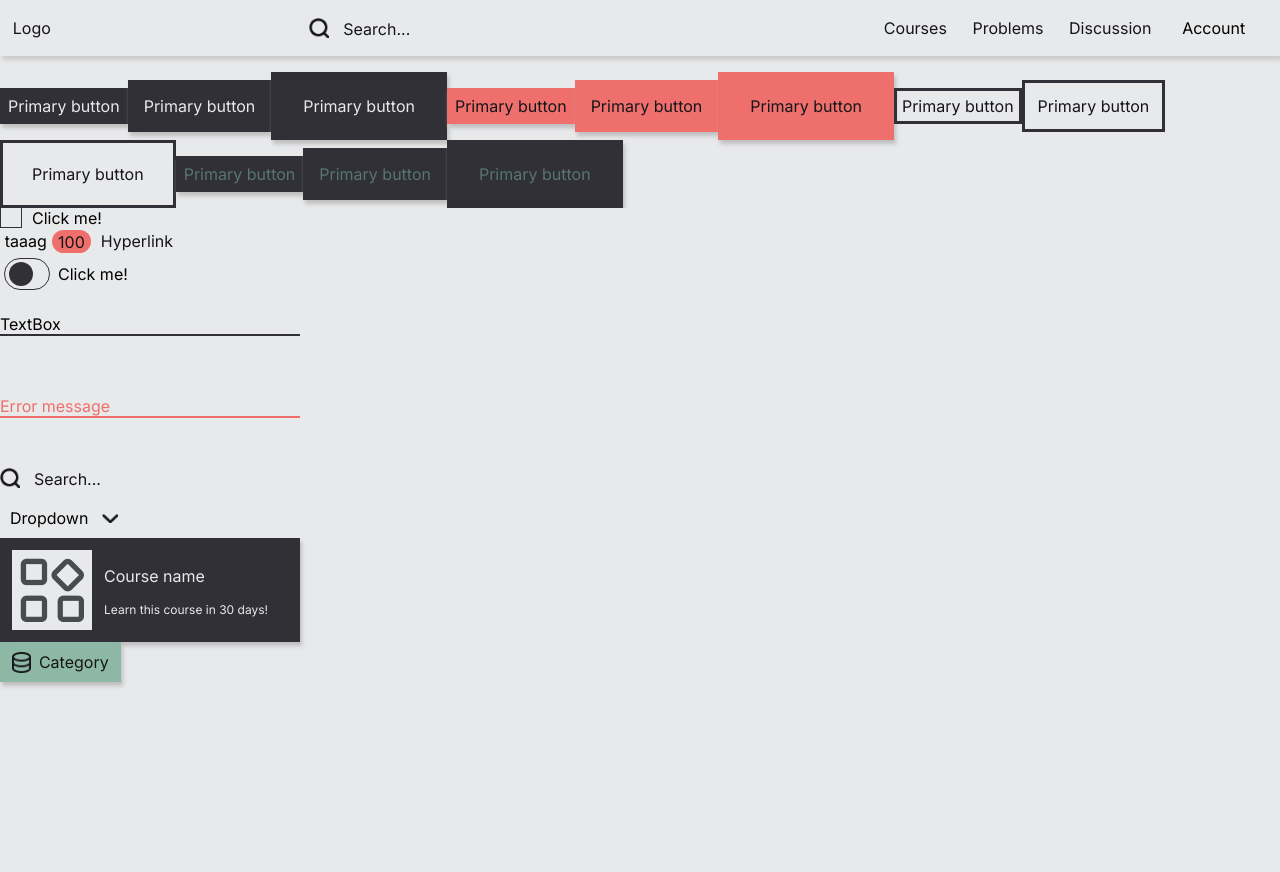
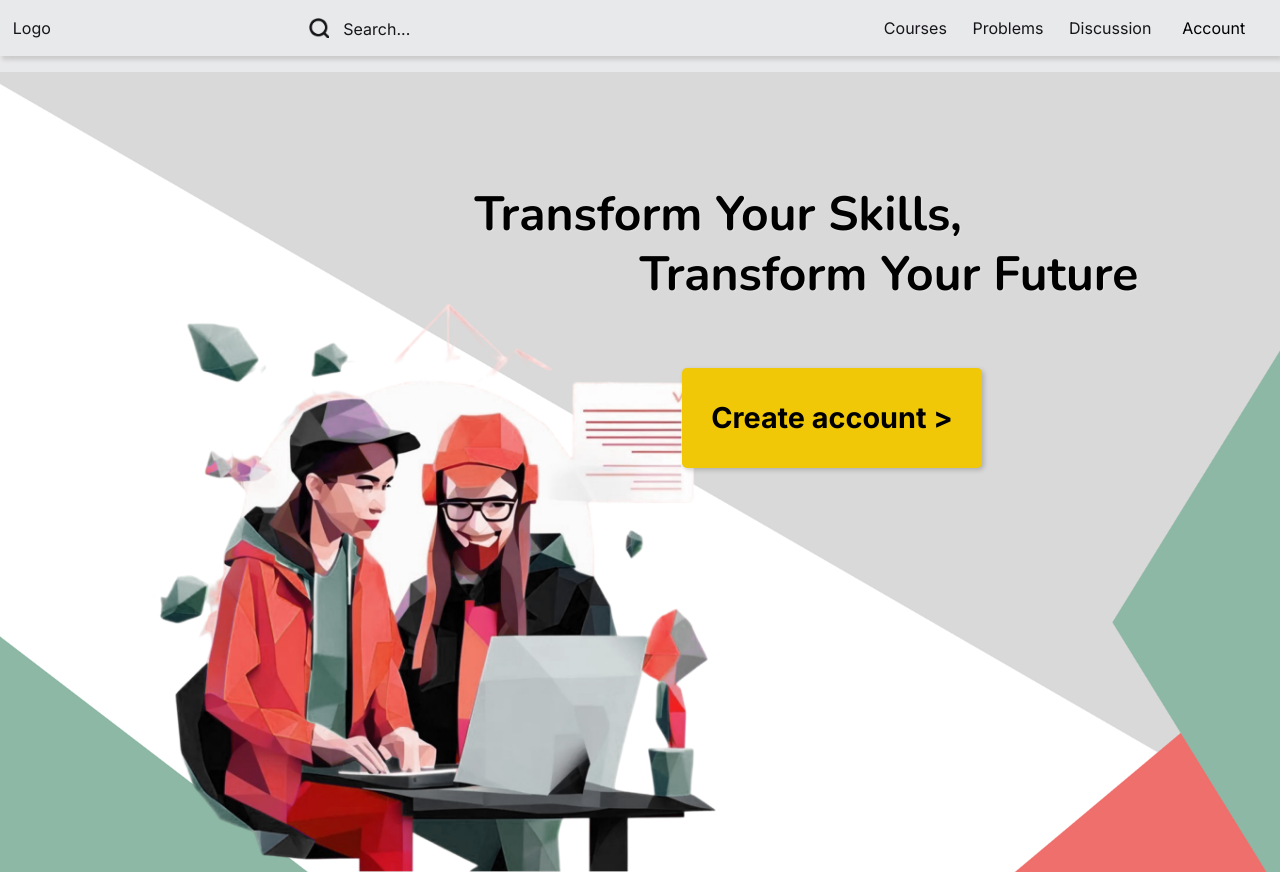
Before and after one commit to Smurfai-org/pvp, a React (Vite) app in the folder frontend/: page / in a window 1280 px wide. Before the commit the page ends 800 px from the top, so only its background shows below. Built offline with nearby package versions, Linux system fonts and the light colour scheme.

Commit message:
Main page
Padarytas main page, pagal Figma esantį dizainą, taip pat "example" komponentus perkeliau į "./exam" puslapį

```diff
--- a/frontend/src/App.jsx
+++ b/frontend/src/App.jsx
@@ -1,10 +1,11 @@
 import { BrowserRouter as Router, Routes, Route } from "react-router-dom";
 import Login from "./pages/login/Login";
 import Register from "./pages/Register";
-import Main from "./pages/Main";
+import Examples from "./pages/Examples";
 import Navbar from "./components/NavBar";
 import AdminDash from "./pages/adminDash/adminDash";
 import CourseCreate from "./pages/CourseCreate/CourseCreate";
+import Main from "./pages/Main/Main"
 import ViewCourse from "./pages/ViewCourse/ViewCourse";
 
 function App() {
@@ -13,6 +14,7 @@ function App() {
         <Navbar />
         <Routes>
           <Route path="/" element={<Main />} />
+          <Route path="/exam" element={<Examples />} />
           <Route path="/login" element={<Login />} />
           <Route path="/register" element={<Register />} />
           <Route path="/admin_dash" element={<AdminDash/>}/>
--- a/frontend/src/pages/Main.jsx
+++ b/frontend/src/pages/Examples.jsx
@@ -9,7 +9,7 @@ import Dropdown from "../components/Dropdown";
 import Card from "../components/Card";
 import CategorySelector from "../components/CategorySelector";
 
-function Main() {
+function Examples() {
   return (
     <>
       <Button extra="small">Primary button</Button>
@@ -44,4 +44,4 @@ function Main() {
   );
 }
 
-export default Main;
+export default Examples;
--- /dev/null
+++ b/frontend/src/pages/Main/Main.jsx
@@ -0,0 +1,46 @@
+import "./main.css";
+import SideImage from "../../assets/Smurfai-landing-page-image.png";
+import Button from "../../components/Button";
+import { useNavigate } from "react-router-dom";
+
+const specialSpaces = (num) => {
+  let spacesArray = [];
+  for (let i = 0; i < num; i++) {
+    spacesArray.push(<span key={i}>&nbsp;</span>);
+  }
+  return spacesArray;
+};
+
+const Main = () => {
+  const navigate = useNavigate();
+
+  return (
+    <div className="full-container-page">
+      <div className="content-wrapper">
+        <div className="headline-button-container">
+          <div className="headline">
+            <h1>
+              Transform Your Skills,{specialSpaces(20)}
+              <br />
+              {specialSpaces(10)}Transform Your Future
+            </h1>
+          </div>
+          <div className="button-container">
+            <Button extra="button-style" onClick={() => navigate("/register")}>
+              Create account {">"}
+            </Button>
+          </div>
+        </div>
+        <div className="image-container">
+          <img
+            src={SideImage}
+            className="image-box"
+            alt="Smurfai landing page"
+          />
+        </div>
+      </div>
+    </div>
+  );
+};
+
+export default Main;
--- /dev/null
+++ b/frontend/src/pages/Main/main.css
@@ -0,0 +1,81 @@
+@import url("https://fonts.googleapis.com/css2?family=Nunito:wght@700&display=swap");
+
+.full-container-page {
+  min-height: 100vh;
+  width: 100%;
+  background-image: url("../../assets/Landing-page-backdrop.png");
+  background-size: cover;
+  background-position: center;
+  background-repeat: no-repeat;
+  position: relative;
+  overflow: hidden;
+}
+
+.content-wrapper {
+  position: relative;
+  width: 100%;
+  height: 100vh;
+  display: flex;
+  flex-direction: column;
+}
+
+.headline-button-container {
+  display: flex;
+  flex-direction: column;
+  width: 70%;
+  margin-left: auto;
+  padding-top: 10vh;
+  position: relative;
+  z-index: 10;
+  align-items: center;
+}
+
+.button-container .button-style {
+  background-color: #f0c808 !important;
+  color: #000 !important;
+  font-weight: bold;
+  font-size: 1.8rem;
+  border: none;
+  border-radius: 5px;
+  box-shadow: 2px 2px 5px rgba(0, 0, 0, 0.2);
+  width: 300px;
+  height: 100px;
+  cursor: pointer;
+}
+
+.button-container .button-style:hover {
+  background-color: #e5b600 !important;
+}
+
+.headline {
+  text-align: center;
+  margin-bottom: 2rem;
+}
+
+.headline h1 {
+  font-family: "Nunito", sans-serif;
+  font-size: 3rem;
+  font-weight: bold;
+  line-height: 1.2;
+  color: #000;
+  text-shadow: 1px 1px 2px rgba(255, 255, 255, 0.3);
+}
+
+.image-container {
+  position: absolute;
+  bottom: 0;
+  left: 0;
+  width: 100%;
+  display: flex;
+  justify-content: flex-start;
+  z-index: 5;
+}
+
+.image-box {
+  width: 600px;
+  max-width: 100%;
+  height: auto;
+  max-height: 600px;
+  padding-left: 10%;
+  object-fit: contain;
+}
```
Also changed, not shown: frontend/src/assets/Smurfai-landing-page-image.png (added).
